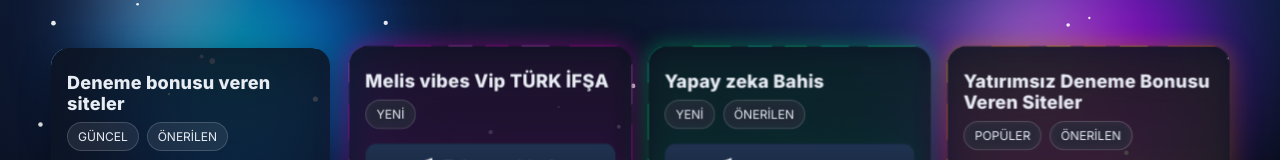
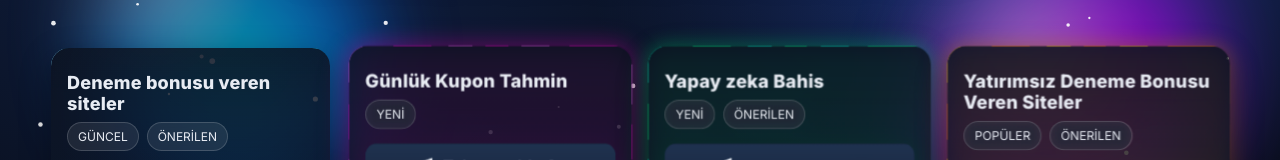
Before and after one commit to tgC3ren1/Kazand-ransiteler, a plain HTML site: page index.html in a window 1280 px wide. Shown: the part 143-303 px from the top of the page. Drawn offline with Linux system fonts and the light colour scheme.

Commit message:
index.html

```diff
--- a/index.html
+++ b/index.html
@@ -126,7 +126,7 @@
     { name:"Deneme bonusu veren siteler", url:"https://t.me/denemekutubot", tags:["GÜNCEL","ÖNERİLEN"] },
     { name:"En iyi deneme bonusu veren siteler", url:"https://t.me/betine_denemebonusbot", tags:["POPÜLER","ÖNERİLEN"] },
     { name:"Güncel Deneme Bonusu Veren Siteler", url:"https://t.me/tarafbetGitBOT", tags:["GÜNCEL"] },
-    { name:"Melis vibes Vip TÜRK İFŞA", url:"https://t.me/melisvibes", tags:["YENİ"] },
+    { name:"Günlük Kupon Tahmin ", url:"https://t.me/denemebonusuverens1teler", tags:["YENİ"] },
   ];
 
   const THEMES = [
```
